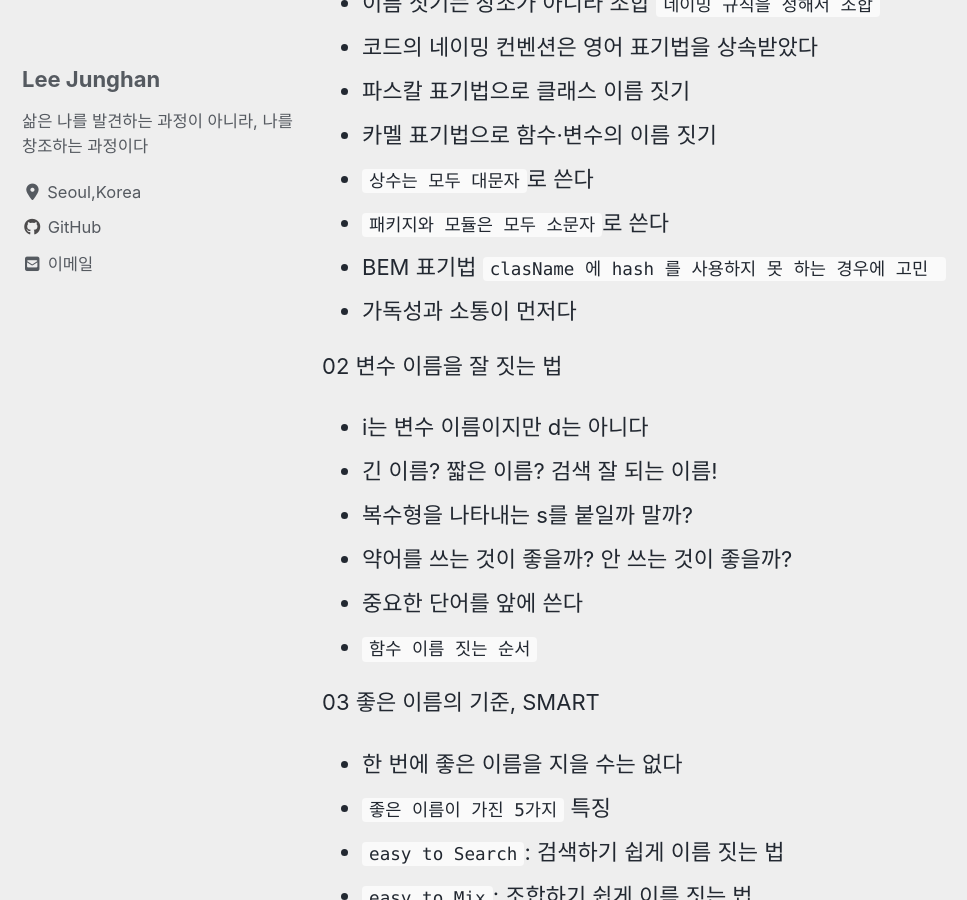
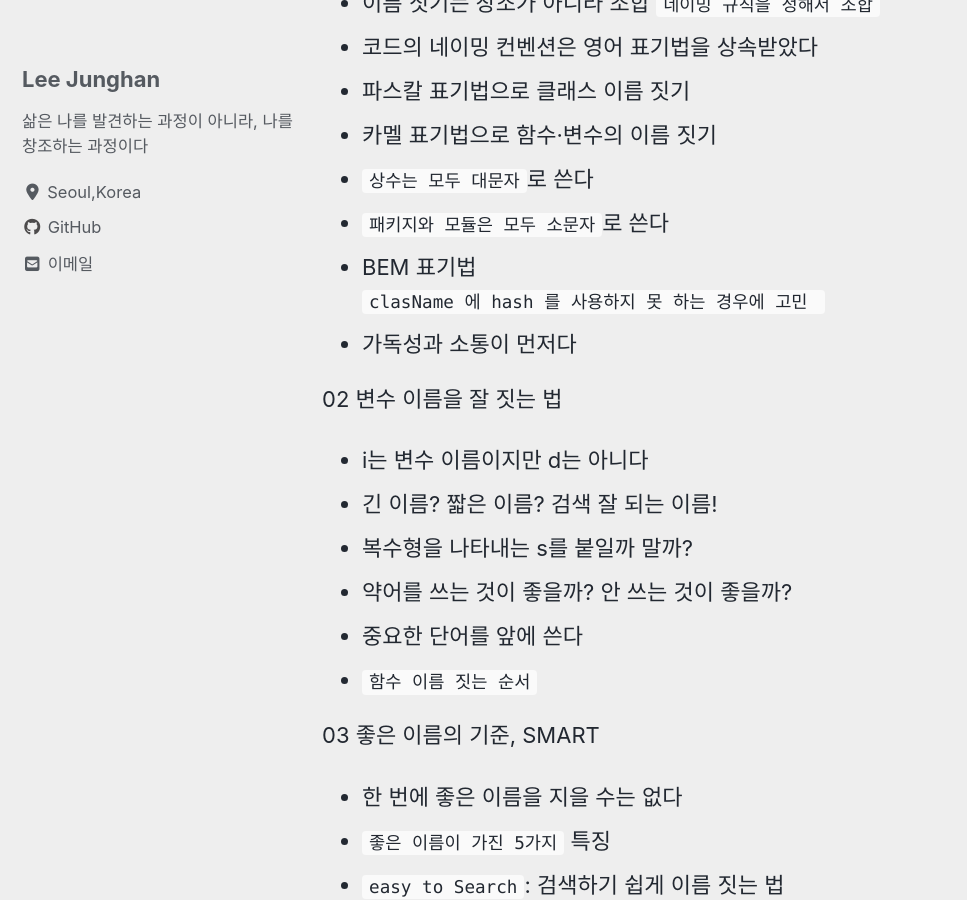
Before and after one commit to toyjhlee/toyjhlee.github.com, a Jekyll site: the page built from _posts/2020-05-11-Developer Writing.md, in a window 1280 px wide and 900 px high, scrolled down 1260 px. Shown: the whole window, without its empty margins (0-967 px from the left). Built offline with Jekyll 4.4.1, drawn with Linux system fonts in a browser that asks for light colours; cached includes are drawn as plain includes; nearby versions of some CDN libraries.

Commit message:
improvement: add newline

```diff
--- a/_posts/2020-05-11-Developer Writing.md
+++ b/_posts/2020-05-11-Developer Writing.md
@@ -40,7 +40,7 @@ categories: review
   - 카멜 표기법으로 함수·변수의 이름 짓기
   - `상수는 모두 대문자`로 쓴다
   - `패키지와 모듈은 모두 소문자`로 쓴다
-  - BEM 표기법
+  - BEM 표기법\
     `clasName 에 hash 를 사용하지 못 하는 경우에 고민 `
   - 가독성과 소통이 먼저다
 
@@ -70,7 +70,7 @@ categories: review
   - 코드는 의미를, 주석은 의도를
   - 주석의 반복
   - 주석의 발췌와 요약
-  - `주석도 코드다`
+  - `주석도 코드다`\
     `코드와 동기화 되어야 한다고 생각한다`
 
 3장: 사용자와 소통하는 에러 메시지 쓰기
@@ -106,23 +106,23 @@ categories: review
 
 02 `고객에게 유용한 정보를 쓰자`
   - 개발자 관점과 고객 관점
-  - 과거를 리뷰하고 미래를 보여주자
+  - 과거를 리뷰하고 미래를 보여주자\
     `주요 개선 항목 + 검토 중인 항목`
-  - Semantic Versioning(유의적 버전)
-  `보는 사람 기준으로 작성하는 것을 말 하는 듯 하다`
+  - Semantic Versioning(유의적 버전)\
+   `보는 사람 기준으로 작성하는 것을 말 하는 듯 하다`
 
 03 `릴리스 문서는 문제 해결 보고서처럼 쓰자`
   - 문제와 문제점을 구별하자
   - 문제, 문제점, 해결책, 후속 계획 순으로 적자
-  - 법적인 문제를 고려해서 쓰자
+  - 법적인 문제를 고려해서 쓰자\
     `이건 법적으로 검토를 받아야 겠다`
 
 04 비즈니스를 이해하는 장애 보고서 쓰기
   - 장애 보고서의 특징
   - `질문에 대답하는 신속한 글쓰기`
   - `원인과 이유를 찾는 분석적 글쓰기`
-  - 상사를 고려하는 비즈니스 관점의 글쓰기
-    `모든 활동은 매출과 비용으로 연결되고 측정된다`
+  - 상사를 고려하는 비즈니스 관점의 글쓰기\
+    `모든 활동은 매출과 비용으로 연결되고 측정된다`\
     `개발자가 장애를 해결하는 일도 매출을 늘리거나 비용을 줄이기 위함이다`
   - 원하는 것을 얻는 정치적 글쓰기
     `percent 로 측정하도록 해보자`
@@ -182,7 +182,7 @@ categories: review
   -   - 첫째, `주제 의식을 버리고 소재 의식으로 쓰자`
      `소재 의식은 상황의 시작 부터 종료 시 까지 일을 정리`
   -   - 둘째, `독자 수준이 아니라 자기 수준으로 쓰자`
-  -   - 셋째, `재미있게 글을 쓰자`
+  -   - 셋째, `재미있게 글을 쓰자`\
     `위키 피디아 보다 나무 위키(경험, 기교)`
 
 02 글의 종류별로 목차 잡는 법 I - 저술
```
